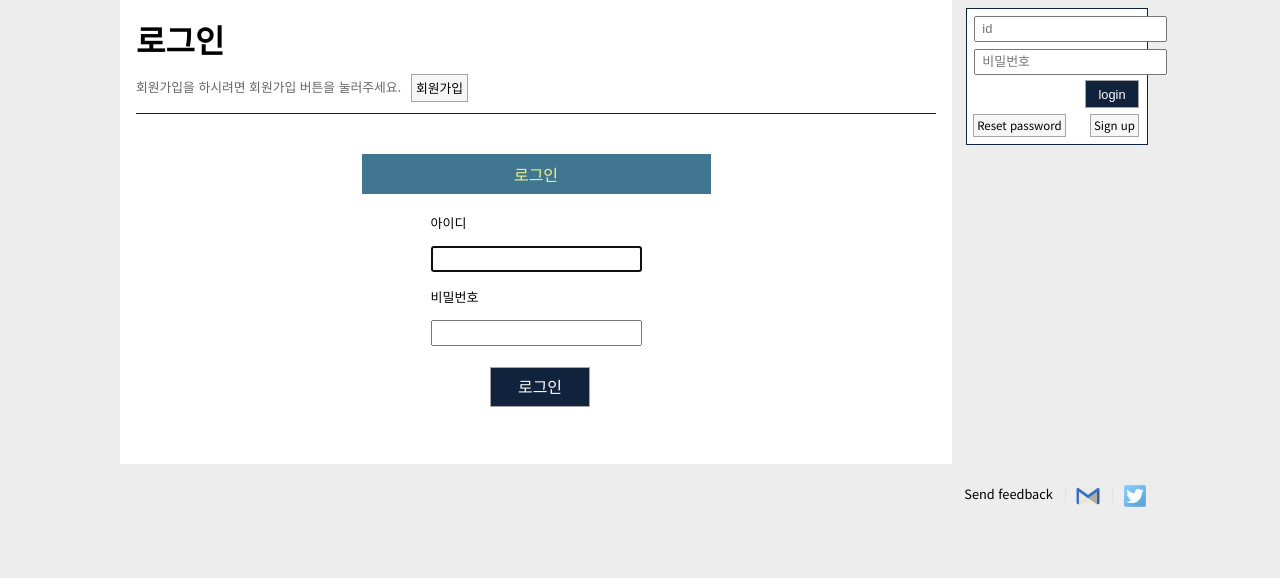
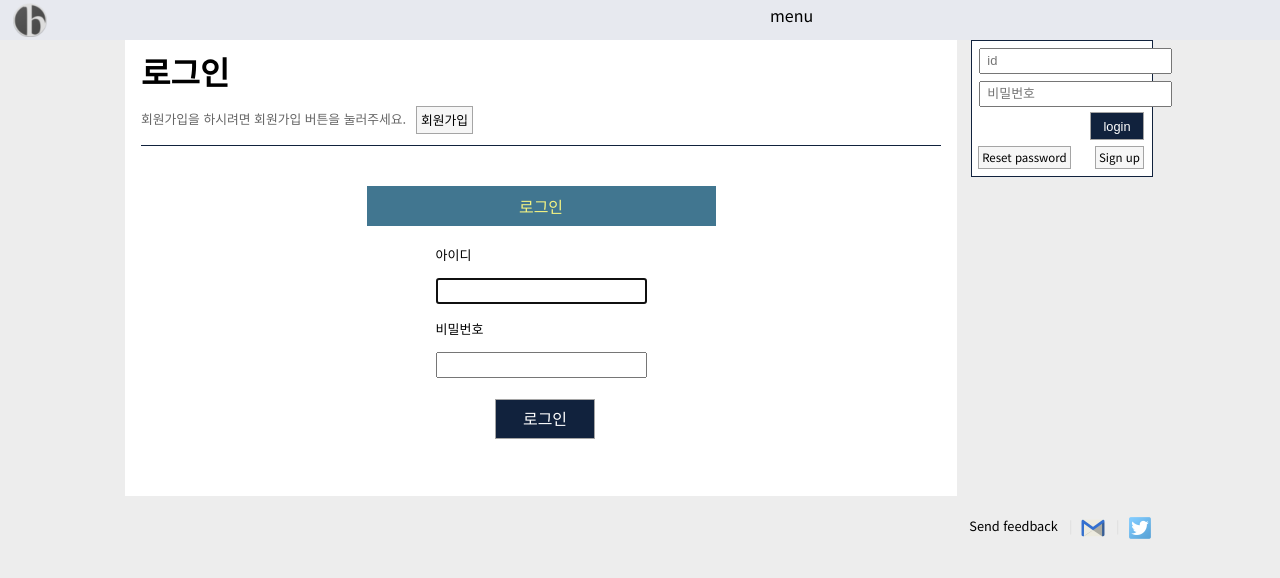
Before and after one commit to genonfire/bbgo, a Django app: page /accounts/login/ in a window 1280 px wide. Shown: the top 578 px of the page. Run offline with Django 3.2, Linux system fonts and the light colour scheme; parts of the project's set-up code (start-up, migrations or seed data) failed here and were passed over.

Commit message:
start implementing top menu bar

```diff
--- a/bbgo/settings.py
+++ b/bbgo/settings.py
@@ -204,6 +204,7 @@ SUMMERNOTE_CONFIG = {
 
 # Site information
 SITE_NAME = 'bbgo'
+SITE_LOGO = '/static/icons/apple-touch-icon.png'
 
 # Admin information
 ADMIN_EMAIL = 'gencode.me@gmail.com'
--- a/core/context_processors.py
+++ b/core/context_processors.py
@@ -6,6 +6,7 @@ def global_settings(request):
     return {
         'DEBUG': settings.DEBUG,
         'SITE_NAME': settings.SITE_NAME,
+        'SITE_LOGO': settings.SITE_LOGO,
         'ADMIN_EMAIL': settings.ADMIN_EMAIL,
         'ADMIN_TWITTER': settings.ADMIN_TWITTER,
         'ENABLE_CODE_HIGHLIGHT': settings.ENABLE_CODE_HIGHLIGHT,
--- a/static/css/haru.css
+++ b/static/css/haru.css
@@ -24,17 +24,14 @@ a:hover {color:yellow; color:#000;text-decoration:none;}
 .buttons span a {display:inline-block;height:2.2em;margin-left:.5em;padding:0 .3em;box-sizing:border-box;border:1px solid #a5a5a5;background:#f6f6f6;color:#000;line-height:2.1em;}
 .buttons span a:hover {border-color:#11223d;color:#000;text-decoration:none;}
 
+/* Header */
+#header {width:100%;height:2.5em;float-left;position:fixed;background:#E7E9EF;z-index:999;}
+.head_container {width:800px;margin-left:10px;padding:.2em;}
+.head_container div {}
+.head_container span img {width:2.1em;height:2.1em;}
+
 /* Layout */
-#wrap {margin:0;padding:0 10px;}
-
-/* Header */
-#header {position:relative;padding:0 .625em;}
-.gnb {padding:0;}
-.gnb:after {content:'';display:block;clear:both;}
-.gnb li {float:left;margin-left:.5em;}
-.gnb li:first-child {margin-left:0 !important}
-.gnb li a {display:block;padding:.6em .6em;color:#11223d;font-size:1.5em;}
-.gnb li a:hover {color:#ee2d31;text-decoration:none;}
+#wrap {margin:0;padding-left:10px;padding-top:2em;}
 
 /* Footer */
 #footer {padding:20px 10px;text-align:right;}
@@ -50,7 +47,7 @@ a:hover {color:yellow; color:#000;text-decoration:none;}
 #contents {width:800px;padding:1.0em;background:#fff;}
 #contents:after {content:'';display:block;clear:both;}
 
-.sidebar {width:180px;float:left;position:absolute;top:0px;left:830px;padding:.5em 1em;}
+.sidebar {width:180px;float:left;position:absolute;top:0;left:830px;padding:.5em 1em;}
 .sidebar_container {width:100%;height:135px;background:#fff;border:1px solid #11223d;}
 .sidebar_username {height:2em;margin:.3em;padding:.3em;border-bottom:1px solid #11223d;vertical-align:middle;}
 .sidebar_notice {height:2em;margin:.3em;padding:.3em;vertical-align:middle;}
@@ -210,7 +207,9 @@ table.dynamic_input_reply td.input_rereply {padding-right:.5em;}
 }
 @media all and (max-width:767px) {
     body {font-size:1em;}
-    #wrap {padding:0;}
+    .head_container {width:100%;margin:0;padding:0;}
+    .head_container div {padding-right:.5em;}
+    #wrap {padding-left:0;}
     #container {width:auto;}
     #contents {width:auto;padding:1em;}
     #footer {text-align:center;}
--- a/templates/haru/base.html
+++ b/templates/haru/base.html
@@ -26,13 +26,34 @@
 </head>
 
 <body>
+<div id="header">
+    <div class="head_container">
+        <span>
+            <a href="/">
+                <img src="{{ SITE_LOGO }}">
+            </a>
+        </span>
+        <div class="float-right">
+            <span class="header_menu">
+                {% trans 'menu' %}
+            </span>
+            {% if user.is_authenticated %}
+            <span class="header_logout mobile_show">
+                {% trans 'logout' %}
+            </span>
+            {% else %}
+            <span class="header_signup mobile_show">
+                {% trans 'sign up' %}
+            </span>
+            <span class="header_login mobile_show">
+                {% trans 'login' %}
+            </span>
+            {% endif %}
+        </div>
+    </div>
+</div>
 <div id="wrap">
     <div id="container">
-        <div id="header">
-            <div class="gnb">
-            </div>
-        </div>
-
         <div class="sidebar">
             {% if user.is_authenticated %}
                 <div class="sidebar_container">
```
Also changed, not shown: locale/en/LC_MESSAGES/django.po, locale/en/LC_MESSAGES/djangojs.po, locale/ko/LC_MESSAGES/django.po, locale/ko/LC_MESSAGES/djangojs.po, 4 other files.
